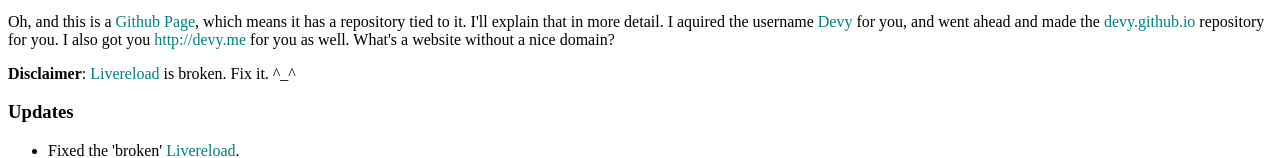
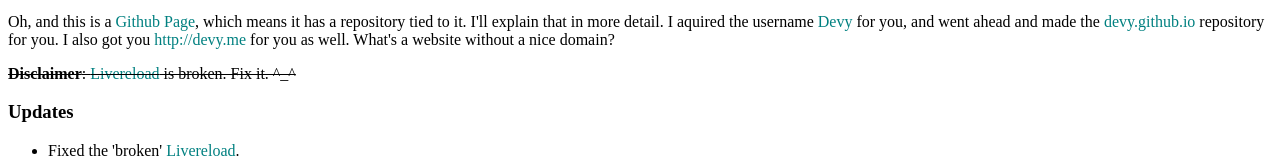
Before and after one commit to devy/devy.github.io, a website: page index.html in a window 1280 px wide. Shown: the part 364-522 px from the top of the page. Drawn offline with Linux system fonts and the light colour scheme.

Commit message:
Update index.html

```diff
--- a/index.html
+++ b/index.html
@@ -54,7 +54,7 @@
                 I also got you <a href="http://devy.me">http://devy.me</a> for you as well. What's a website without a nice domain?
             </p>
             <p>
-                <strike></strike><strong>Disclaimer</strong>: <a href="https://www.npmjs.com/package/gulp-livereload" target="_blank">Livereload</a> is broken. Fix it. ^_^ </strike>
+                <strike><strong>Disclaimer</strong>: <a href="https://www.npmjs.com/package/gulp-livereload" target="_blank">Livereload</a> is broken. Fix it. ^_^ </strike>
 
             </p>
             <h3>Updates</h3>
```
